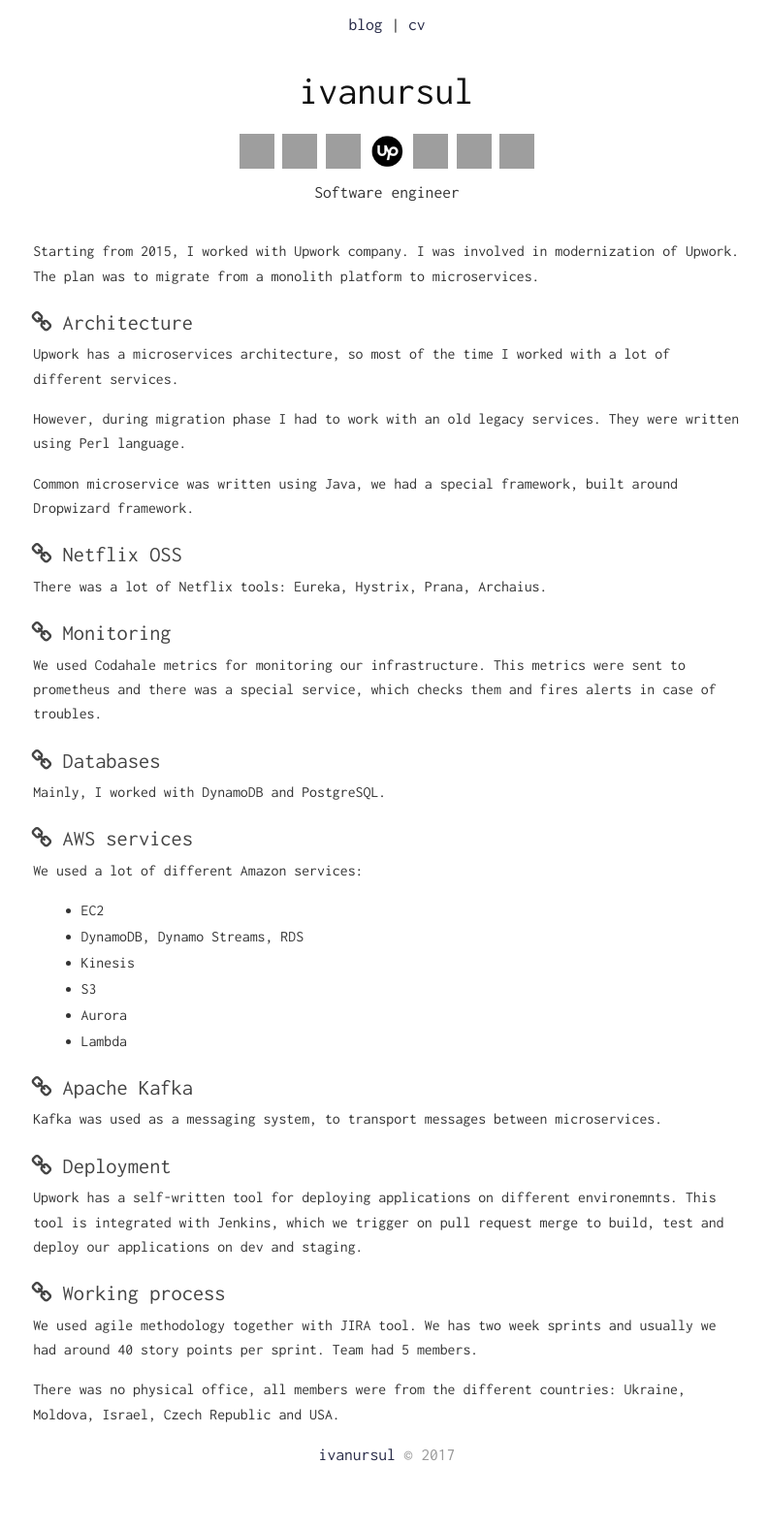
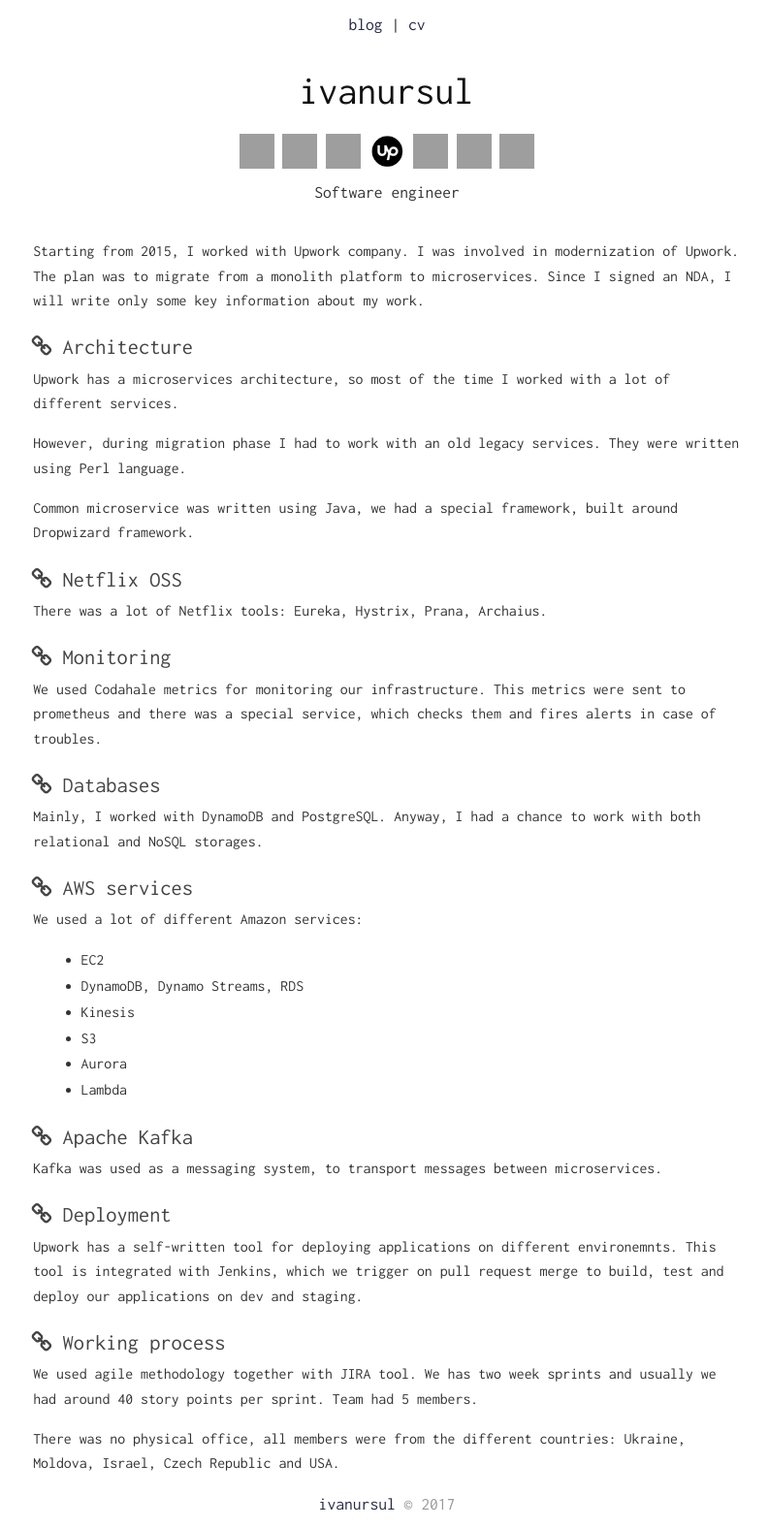
Before and after one commit to ivanursul/ivanursul, a Jekyll site: the page built from working-with-upwork.md, in a window 1280 px wide. Shown: the whole page at 97% size, without its empty margins (241-1034 px from the left). Built offline with Jekyll 4.4.1, drawn with Linux system fonts in a browser that asks for light colours; our own code applies the rules of GitHub Pages for plain Markdown files; before the commit the page ends 1525 px from its top, so only the background shows below that; grey boxes are pictures that could not be loaded.

Commit message:
Update working-with-upwork.md

```diff
--- a/working-with-upwork.md
+++ b/working-with-upwork.md
@@ -3,7 +3,9 @@
 date: 2018-10-05 12:00:00
 ---
 
-Starting from 2015, I worked with Upwork company. I was involved in modernization of Upwork. The plan was to migrate from a monolith platform to microservices.
+Starting from 2015, I worked with Upwork company. I was involved in modernization of Upwork.
+The plan was to migrate from a monolith platform to microservices.
+Since I signed an NDA, I will write only some key information about my work.
 
 ### <a href="#architecture" name="architecture"><i class="fa fa-link anchor" aria-hidden="true"></i></a> Architecture
 
@@ -23,7 +25,7 @@
 
 ### <a href="#databases" name="databases"><i class="fa fa-link anchor" aria-hidden="true"></i></a> Databases
 
-Mainly, I worked with DynamoDB and PostgreSQL.
+Mainly, I worked with DynamoDB and PostgreSQL. Anyway, I had a chance to work with both relational and NoSQL storages.
 
 ### <a href="#aws" name="aws"><i class="fa fa-link anchor" aria-hidden="true"></i></a> AWS services
 
```
